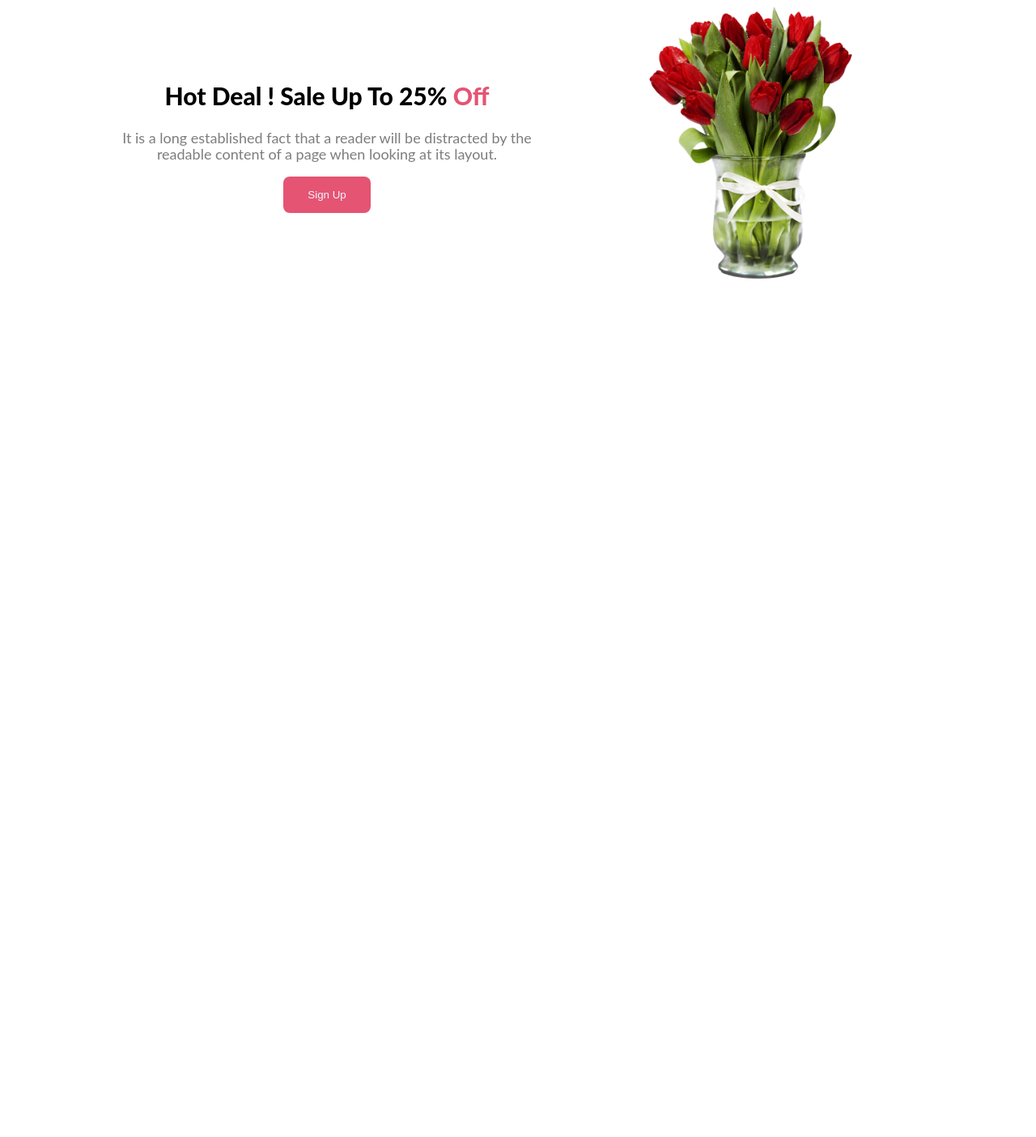
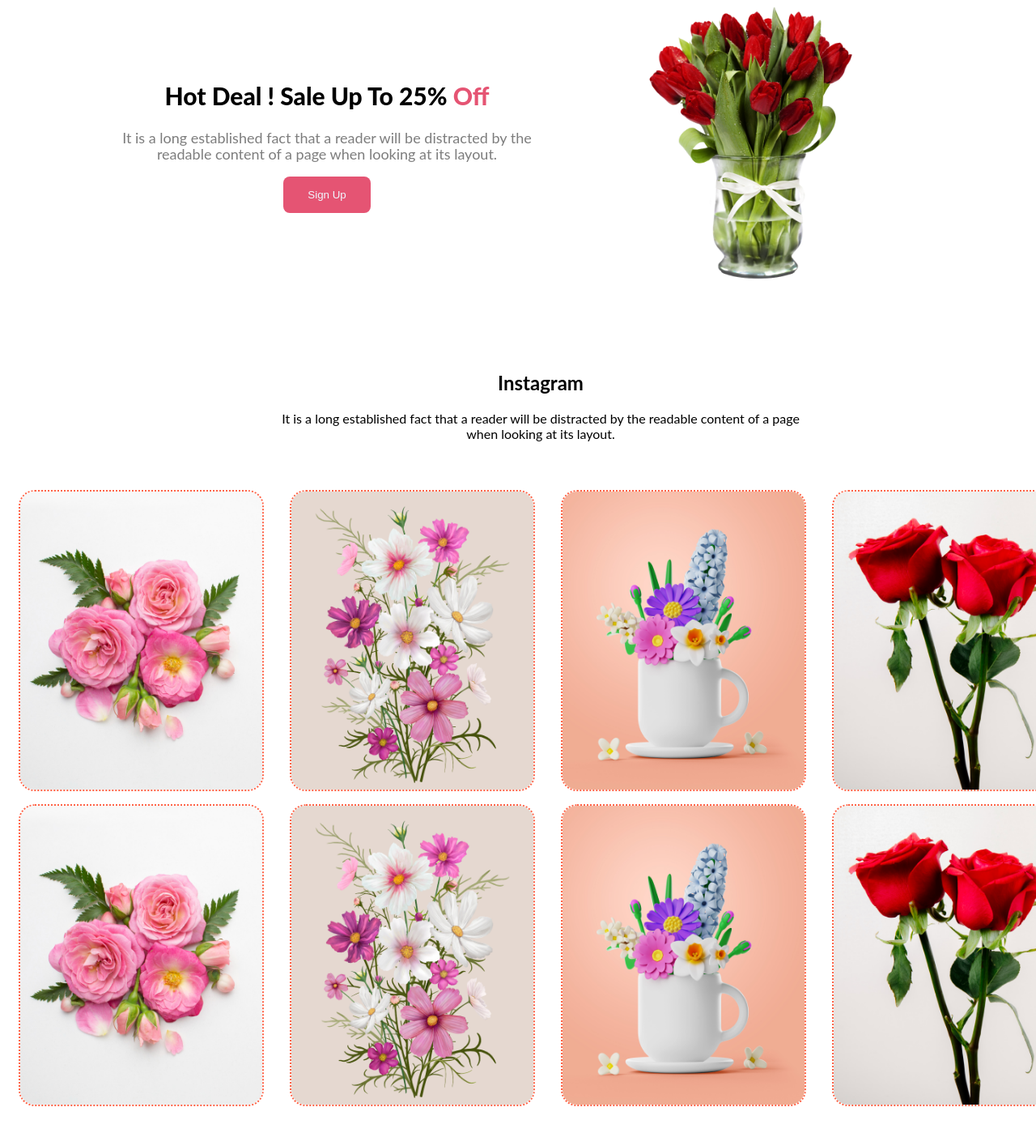
Before and after one commit to NURALAM11/kickstart_Html_and_Css, a plain HTML site: page index.html in a window 1280 px wide. Shown: the part 1780-3184 px from the top of the page at 81% size. Before the commit the page ends 2226 px from the top, so only its background shows below. Drawn offline with Linux system fonts and the light colour scheme.

Commit message:
insta section added

```diff
--- a/index.html
+++ b/index.html
@@ -66,8 +66,42 @@
       <div class="sale_image">
         <img src="images/sale-0ff.png" alt="">
       </div>
+    </section>
 
-    </section>
+      <section class="intagram_section_container">
+        <div class="instagram_text_content">
+          <h1>Instagram</h1>
+          <p>It is a long established fact that a reader will be distracted by the readable content of a page when looking at its layout.</p>
+        </div>
+        <div class="instagram_image_container">
+          <div class="first_insta_image">
+            <img src="images/insta1.png" alt="">
+          </div>
+          <div class="first_insta_image">
+            <img src="images/insta2.png" alt="">
+          </div>
+          <div class="first_insta_image">
+            <img src="images/insta3.png" alt="">
+          </div>
+          <div class="first_insta_image">
+            <img src="images/insta4.png" alt="">
+          </div>
+          <div class="first_insta_image">
+            <img src="images/insta1.png" alt="">
+          </div>
+          <div class="first_insta_image">
+            <img src="images/insta2.png" alt="">
+          </div>
+          <div class="first_insta_image">
+            <img src="images/insta3.png" alt="">
+          </div>
+          <div class="first_insta_image">
+            <img src="images/insta4.png" alt="">
+          </div>
+        </div>
+
+      </section>
+
 
   </main>
   <footer></footer>
--- a/styles/style.css
+++ b/styles/style.css
@@ -120,6 +120,8 @@ background: rgba(167, 33, 98, 0.15);
   gap: 100px;
   justify-content:space-evenly;
   align-items: center;
+  border-radius: 8px;
+  background: rgba(39, 39, 39, 0.05);
 }
 .group{
   width: 270px;
@@ -181,3 +183,35 @@ color: aliceblue;
   width: 50%;
   margin-left: 130px;
 }
+/* Instagram Section Style */
+.intagram_section_container{
+  width: 1320px;
+  height: 950px;
+
+}
+.instagram_text_content{
+  height: 132px;
+  width: 50%;
+  margin: 0 auto;
+  text-align: center;
+
+
+}
+.instagram_image_container{
+  display: grid;
+  grid-template-columns: repeat(4,1fr);
+  gap: 20px;
+}
+.first_insta_image{
+   width: 95%;
+   height: 100%;
+
+}
+.first_insta_image img{
+width: 100%;
+height: 100%;
+margin-left: 15px;
+margin-top: 15px;
+border-radius: 20px;
+border: 2px dotted tomato;
+}
```
